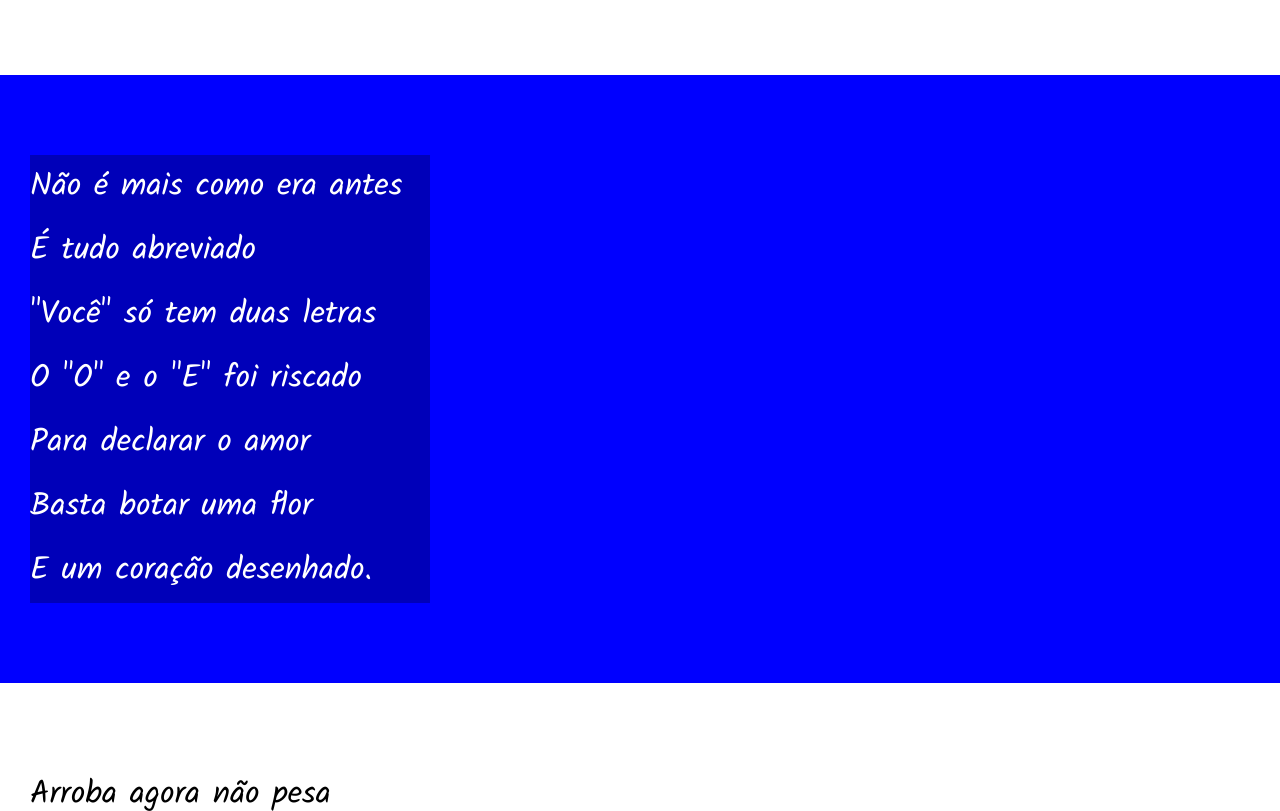
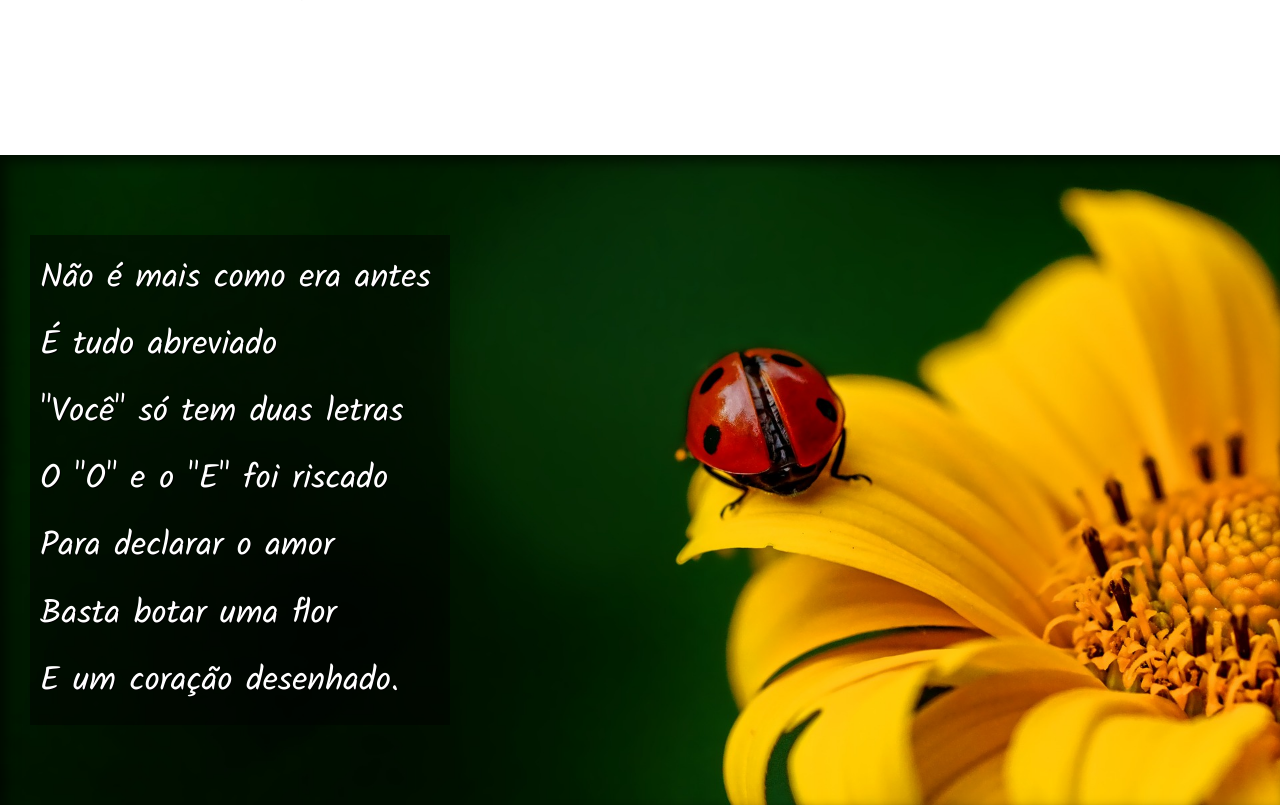
Before and after one commit to ccaiomarcelo/html-css, a plain HTML site: page desafios/desafio012/index.html in a window 1280 px wide. Shown: the part 721-1532 px from the top of the page. Drawn offline with Linux system fonts and the light colour scheme.

Commit message:
Projeto finalizado

```diff
--- a/desafios/desafio012/estilo/style.css
+++ b/desafios/desafio012/estilo/style.css
@@ -48,12 +48,17 @@ a:hover {
 }
 
 section {
-    font-size: 2em;
+    font-size: 2.1em;
     font-family: var(--fonte3);
+    font-weight: 500;
     padding-top: 10vh;
     padding-bottom: 10vh;
     padding-left: 30px;
     line-height: 2em;
+}
+
+section > p {
+    padding-bottom: 1.7em;
 }
 
 section.padrao {
@@ -62,13 +67,29 @@ section.padrao {
 }
 
 section.imagem {
+    text-shadow: 1px 1px 0px black;
     background-color: blue;
     color: white;
+    box-shadow: inset 6px 6px 13px 0px rgba(0, 0, 0, 0.603);
+    background-attachment: fixed;
 }
 
 section.imagem > p {
+    padding: 10px;
     width: 400px;
-    background-color: rgba(0, 0, 0, 0.274);
+    background-color: rgba(0, 0, 0, 0.438);
+}
+
+section#img01 {
+    background-size: cover;
+    background-image: url(../imagens/background001.jpg);
+    background-position: right center;
+}
+
+section#img02 {
+    background-size: cover;
+    background-image: url(../imagens/background002.jpg);
+    background-position: right center;
 }
 
 footer {
--- a/desafios/desafio012/index.html
+++ b/desafios/desafio012/index.html
@@ -24,7 +24,7 @@
         </p>
     </section>
 
-    <section class="imagem">
+    <section class="imagem" id="img01">
         <p>
             Não é mais como era antes <br>
             É tudo abreviado <br>
@@ -58,7 +58,7 @@
         </p>
     </section>
 
-    <section class="imagem">
+    <section class="imagem" id="img02">
         <p>
             Tenho saudade das cartas <br>
             Escritas com a própria mão <br>
```
